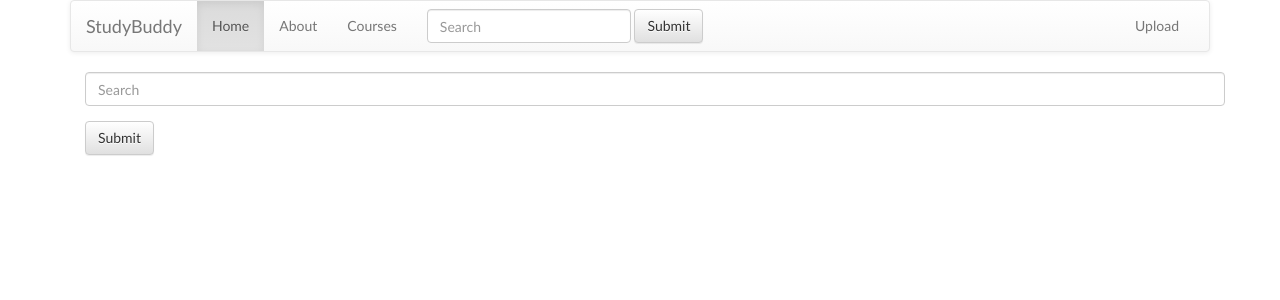
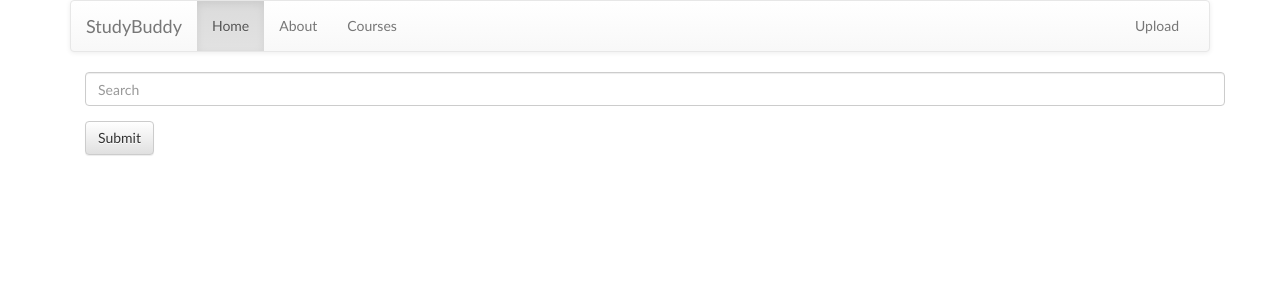
Before and after one commit to WebTech2016/studybuddy, a Django app: page / in a window 1280 px wide. Shown: the top 300 px of the page. Run offline with Django 3.2, Linux system fonts and the light colour scheme; some libraries are stand-ins or nearby versions.

Commit message:
Removed the searchbar in the navbar on the homepage

```diff
--- a/main/templates/main/index.html
+++ b/main/templates/main/index.html
@@ -24,12 +24,6 @@
                             <li><a href="">About</a></li>
                             <li><a href="{% url "courses"%}">Courses</a></li>
                         </ul>
-                        <form class="navbar-form navbar-left">
-                            <div class="form-group">
-                                <input type="text" class="form-control" placeholder="Search">
-                            </div>
-                            <button type="submit" class="btn btn-default">Submit</button>
-                        </form>
                         <ul class="nav navbar-nav navbar-right">
                             <li><a href="{% url "upload"%}">Upload</a></li>
                         </ul>
```
